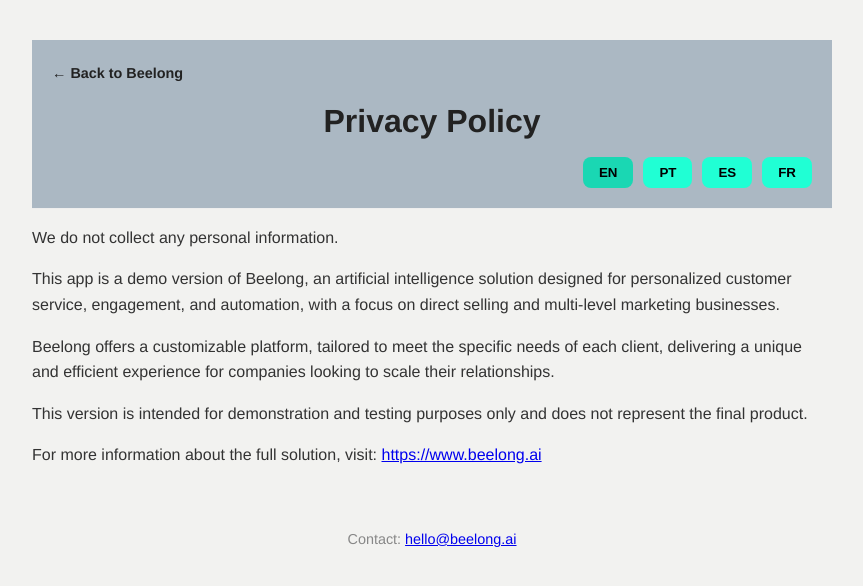
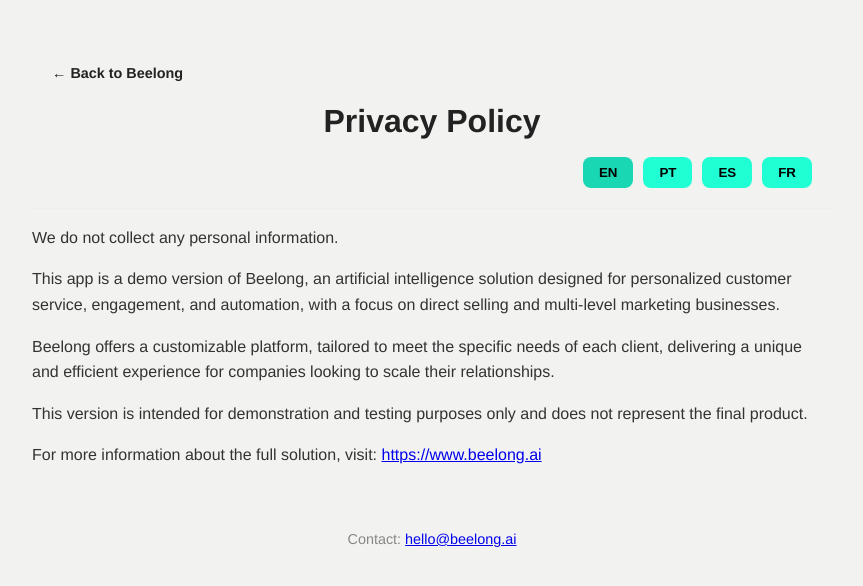
Before and after one commit to beelonglabs/privacy-policy, a plain HTML site: page index.html in a window 1280 px wide. Shown: the whole page, without its empty margins (208-1071 px from the left). Drawn offline with Linux system fonts and the light colour scheme.

Commit message:
Update index.html

```diff
--- a/index.html
+++ b/index.html
@@ -20,7 +20,7 @@
 
     header {
       width: 100%;
-      background-color: #abb8c3;
+      background-color: #F2F2F0;
       padding: 20px;
       box-sizing: border-box;
       display: flex;
```
